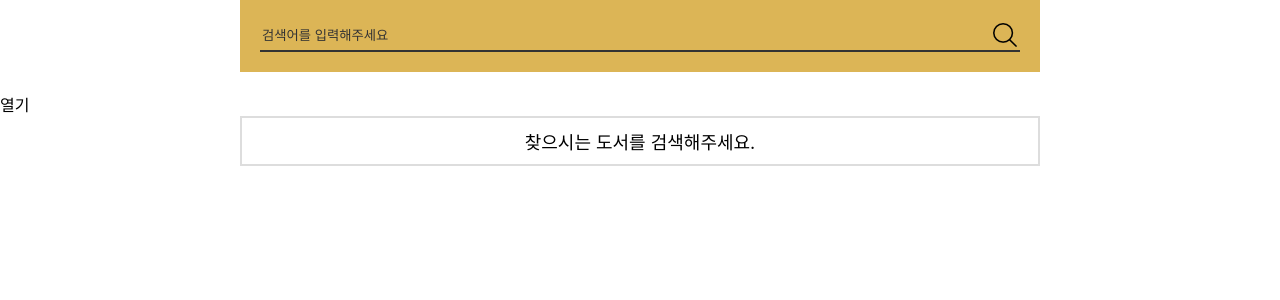
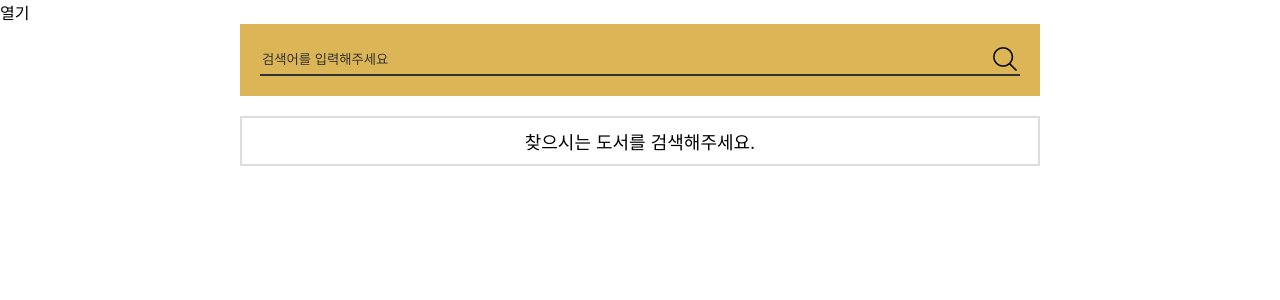
Before and after one commit to qpqp8483/book-store, a React (Create React App) app: page / in a window 1280 px wide. Shown: the top 300 px of the page. Built offline with nearby package versions, Linux system fonts and the light colour scheme.

Commit message:
edit header

```diff
--- a/src/components/bookSearch/BookSearch.js
+++ b/src/components/bookSearch/BookSearch.js
@@ -1,4 +1,5 @@
 import BookItem from "../bookItem/BookItem";
+import Header from "../header/Header";
 import "./bookSearch.scss";
 const BookSearch = ({ books, text, searchBook, setText, listUpdate }) => {
   const handleSubmit = (e) => {
@@ -7,6 +8,7 @@ const BookSearch = ({ books, text, searchBook, setText, listUpdate }) => {
   };
   return (
     <div>
+      <Header />
       <form action="#" onSubmit={handleSubmit} className="search_box">
         <div>
           <input
@@ -18,9 +20,6 @@ const BookSearch = ({ books, text, searchBook, setText, listUpdate }) => {
           <button onClick={() => searchBook(text)}>검색</button>
         </div>
       </form>
-      <div className="basket">
-        <span className="toggle_btn">열기</span>
-      </div>
       <div className="book_list">
         {listUpdate ? (
           <span>찾으시는 도서를 검색해주세요.</span>
--- /dev/null
+++ b/src/components/header/Header.js
@@ -0,0 +1,13 @@
+import React from "react";
+
+const Header = () => {
+  return (
+    <div>
+      <span className="toggle_btn">열기</span>
+      <div className=""></div>
+      <div className="basket"></div>
+    </div>
+  );
+};
+
+export default Header;
```
